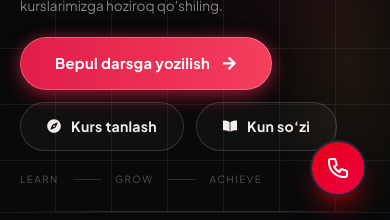
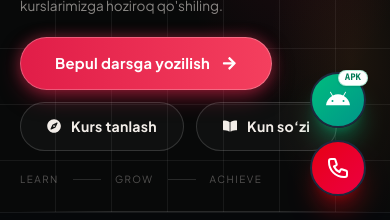
Before and after one commit to fm1227693-hub/PROJECT, a React (Vite) app: page / in a window 390 px wide. Shown: the part 624-844 px from the top of the page. Built offline with nearby package versions, Linux system fonts and the light colour scheme; no server answers.

Commit message:
Add floating Download App (APK) button directly above phone button

```diff
--- a/src/App.jsx
+++ b/src/App.jsx
@@ -1,7 +1,8 @@
 import React, { Suspense, lazy } from "react";
 import { Route, Routes, useLocation } from "react-router-dom";
 import { AnimatePresence, motion } from "framer-motion";
-import { Toaster } from 'react-hot-toast';
+import { Toaster, toast } from 'react-hot-toast';
+import { FaAndroid } from 'react-icons/fa';
 import Navbar from "./components/Navbar";
 import Footer from "./components/Footer";
 import Main from "./components/Main";
@@ -187,12 +188,42 @@ export default function App() {
         </AnimatePresence>
       </div>
 
-      {/* Bottom Floating Quick Call Action */}
+      {/* Bottom Floating Actions (App Download & Quick Call) */}
       {!location.pathname.startsWith('/enter') &&
        !location.pathname.startsWith('/reading-tests') &&
        !location.pathname.startsWith('/listening-tests') &&
        !location.pathname.startsWith('/ielts-writing') && (
-        <div className="fab-button-container fixed bottom-6 right-6 z-50 flex items-center gap-3 transition-all duration-300">
+        <div className="fab-button-container fixed bottom-6 right-6 z-50 flex flex-col items-end gap-3 transition-all duration-300">
+
+          {/* Download App (APK) Button */}
+          <div className="relative group flex items-center">
+            {/* Tooltip / Label on PC hover */}
+            <span className="pointer-events-none absolute right-16 px-3 py-1.5 rounded-xl bg-slate-900/90 dark:bg-white/90 text-white dark:text-slate-900 text-xs font-bold tracking-wide shadow-xl opacity-0 group-hover:opacity-100 transition-all duration-300 whitespace-nowrap hidden sm:block border border-white/10 dark:border-slate-800">
+              Ilovani yuklab olish (.apk)
+            </span>
+
+            <a
+              href="/Optimum.apk"
+              download="Optimum.apk"
+              onClick={() => {
+                toast.success("Optimum ilovasi yuklanmoqda! (1.7 MB)", {
+                  icon: '📲',
+                  duration: 4000
+                });
+              }}
+              className="relative w-14 h-14 bg-gradient-to-br from-emerald-500 to-teal-600 hover:from-emerald-400 hover:to-teal-500 text-white rounded-full flex items-center justify-center shadow-xl shadow-emerald-500/35 transition-all duration-300 transform hover:scale-105 active:scale-95 cursor-pointer border-2 border-white/60 dark:border-slate-800 group"
+              title="Optimum ilovasini yuklab olish (.apk)"
+              aria-label="Optimum mobil ilovasini yuklab olish"
+            >
+              {/* Badge on top */}
+              <span className="absolute -top-1 -right-1 px-1.5 py-0.2 rounded-full text-[9px] font-mono font-black bg-white text-emerald-700 shadow-sm border border-emerald-500/30">
+                APK
+              </span>
+              <FaAndroid className="w-6 h-6 group-hover:scale-110 transition-transform" />
+            </a>
+          </div>
+
+          {/* Call button */}
           <a
             href="tel:+998910829979"
             className="relative w-14 h-14 bg-gradient-to-br from-red-600 to-rose-600 hover:from-red-500 hover:to-rose-500 text-white rounded-full flex items-center justify-center shadow-xl shadow-red-600/35 transition-all duration-300 transform hover:scale-105 active:scale-95 cursor-pointer border-2 border-white/40 dark:border-slate-800 group"
```
Also changed, not shown: vercel.json, 1 other file (tests, documents, lock files or other folders).
